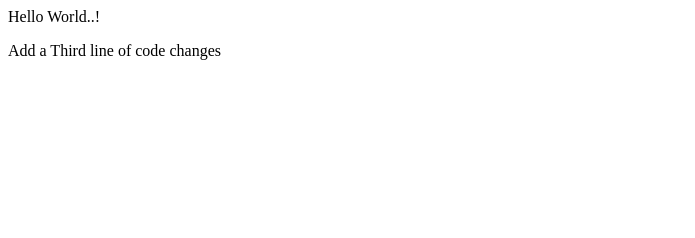
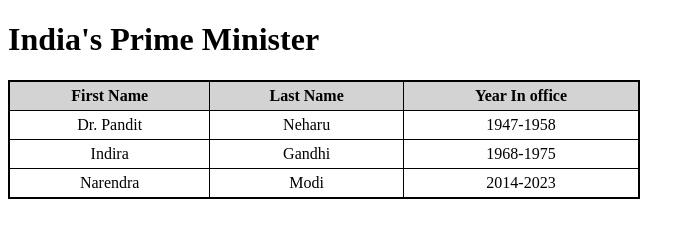
Before and after one commit to vivekrammurat/My_Code, a plain HTML site: page hello.html in a window 1280 px wide. Shown: the whole page, without its empty margins (0-695 px from the left). Drawn offline with Linux system fonts and the light colour scheme.

Commit message:
Added index page

```diff
--- a/hello.html
+++ b/hello.html
@@ -2,11 +2,49 @@
 <html>
   <head>
     <title>My Webpage</title>
+    <style>
+    table{
+      border: 2px solid black;
+      border-collapse: collapse;
+      width: 50%;
+        }
+    th,td{
+      border:1px solid black;
+      padding: 5px;
+      text-align: center;
+    }
+    th{
+      background-color: lightgray;
+    }
+
+    </style>
   </head>
     <body>
-      Hello World..!
-      <p>
-        Add a Third line of code changes
-      </p>
+      <h1>India's Prime Minister</h1>
+      <table>
+        <tr>
+          <th>First Name</th>
+          <th>Last Name</th>
+          <th>Year In office</th>
+        </tr>
+
+        <tr>
+          <td>Dr. Pandit</td>
+          <td>Neharu</td>
+          <td>1947-1958</td>
+        </tr>
+
+        <tr>
+          <td>Indira </td>
+          <td>Gandhi</td>
+          <td>1968-1975</td>
+        </tr>
+
+        <tr>
+          <td>Narendra</td>
+          <td>Modi</td>
+          <td>2014-2023</td>
+        </tr>
+      </table>
     </body>
 </html>
```
Also changed, not shown: index.html (added, +9 -0 lines).
